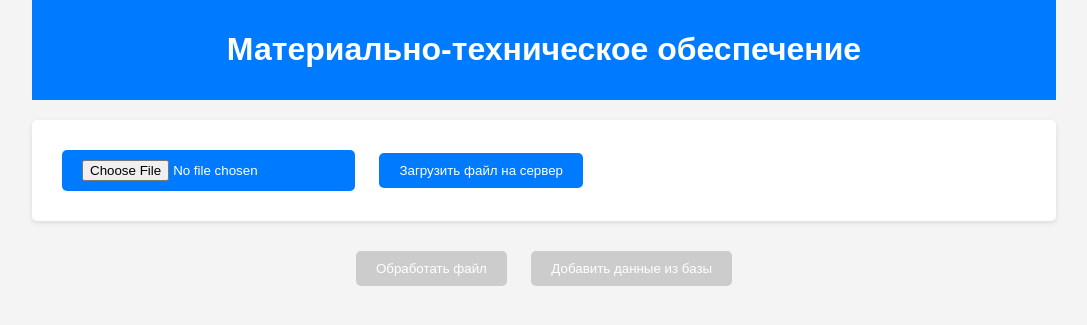
After one commit to vanka857/mto-project, a Flask app: page / in a window 1280 px wide. The commit adds this page. Shown: the top 325 px of the page, without its empty margins (96-1183 px from the left). Run offline with Flask 3, Linux system fonts and the light colour scheme; parts of the project's set-up code (start-up, migrations or seed data) failed here and were passed over.

Commit message:
update styles and fix html missing

```diff
--- a/flask-app/app/static/css/styles.css
+++ b/flask-app/app/static/css/styles.css
@@ -26,3 +26,86 @@
 input[type="checkbox"]:disabled + label {
     color: lightgrey;
 }
+
+body, html {
+    font-family: 'Arial', sans-serif;
+    margin: 0;
+    padding: 0;
+    background-color: #f4f4f4;
+}
+
+.container {
+    width: 80%;
+    margin: 0 auto;
+}
+
+header {
+    background: #007BFF;
+    color: white;
+    padding: 10px 20px;
+    text-align: center;
+    margin-bottom: 20px;
+}
+
+.file-upload {
+    background: white;
+    padding: 20px;
+    border-radius: 5px;
+    box-shadow: 0 2px 5px rgba(0,0,0,0.1);
+    margin-bottom: 20px;
+}
+
+.controls {
+    text-align: center;
+    margin-bottom: 20px;
+}
+
+input{
+    background-color: #007BFF;
+    color: white;
+    border: none;
+    padding: 10px 20px;
+    margin: 10px;
+    border-radius: 5px;
+    cursor: pointer;
+    transition: background-color 0.3s ease;
+}
+
+button{
+    background-color: #007BFF;
+    color: white;
+    border: none;
+    padding: 10px 20px;
+    margin: 10px;
+    border-radius: 5px;
+    cursor: pointer;
+    transition: background-color 0.3s ease;
+}
+
+button:hover {
+    background-color: #0056b3;
+}
+
+button:disabled {
+    background-color: #ccc;
+    cursor: not-allowed;
+}
+
+.inventory-table-container {
+    overflow-x: auto;
+}
+
+.inventory-table th, .inventory-table td {
+    border: 1px solid #ddd;
+    padding: 8px;
+    text-align: left;
+}
+
+.inventory-table th {
+    background-color: #007BFF;
+    color: white;
+}
+
+.status-cell {
+    font-weight: bold;
+}
--- /dev/null
+++ b/flask-app/app/templates/index.html
@@ -0,0 +1,28 @@
+<!DOCTYPE html>
+<html>
+<head>
+    <title>Материально-техническое обеспечение 0.1.0</title>
+    <link rel="stylesheet" type="text/css" href="{{ url_for('static', filename='css/styles.css') }}">
+</head>
+<body>
+    <div class="container">
+        <header>
+            <h1>Материально-техническое обеспечение</h1>
+        </header>
+        <div class="file-upload">
+            <input type="file" id="file-input" accept=".xls,.xlsx" onchange="resetPage()">
+            <button onclick="uploadFile()">Загрузить файл на сервер</button>
+            <div id="file-name"></div>
+        </div>
+        <div class="controls">
+            <button id="read-file-button" onclick="readFile()" disabled>Обработать файл</button>
+            <div id="loading" style="display: none;">
+                <img src="{{ url_for('static', filename='images/loading.gif') }}" alt="Processing..." />
+            </div>
+            <button id="fetch-from-db-button" onclick="fetchFromDB()" disabled>Добавить данные из базы</button>
+        </div>
+        <div id="output"></div>
+    </div>
+    <script src="{{ url_for('static', filename='js/scripts.js') }}"></script>
+</body>
+</html>
```
Also changed, not shown: 1 other file.
